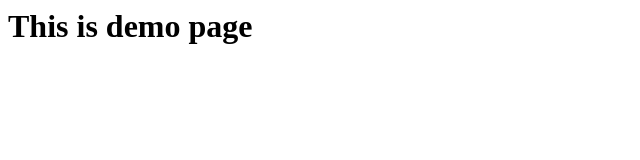
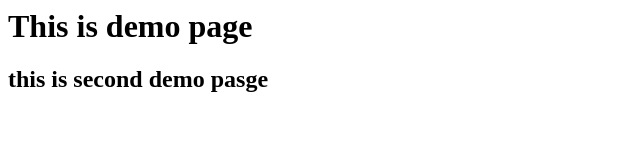
Before and after one commit to SivaSandaka/Dockerjenkins, a plain HTML site: page index.html in a window 1280 px wide. Shown: the whole page, without its empty margins (0-640 px from the left). Drawn offline with Linux system fonts and the light colour scheme.

Commit message:
Update index.html

```diff
--- a/index.html
+++ b/index.html
@@ -1 +1,2 @@
 <h1> This is demo page </h1>
+<h2> this is second demo pasge </h2>
```
